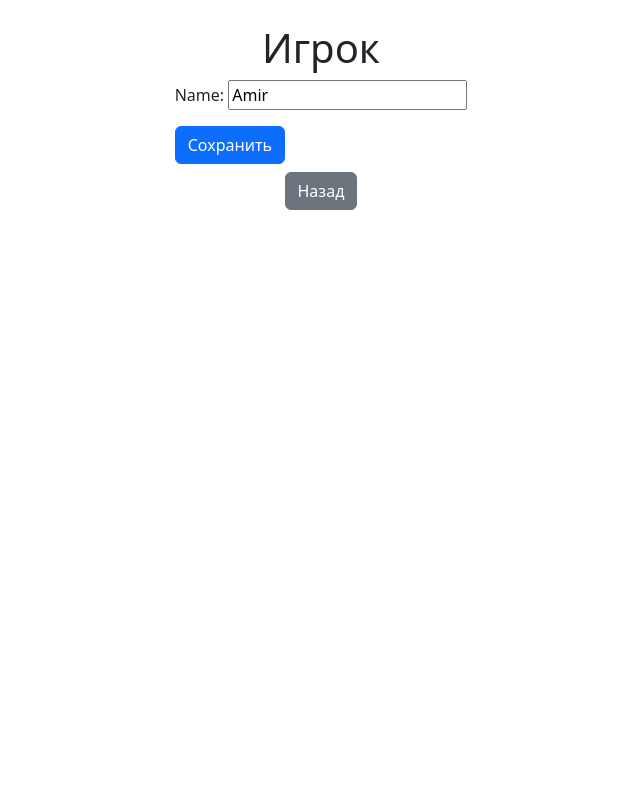
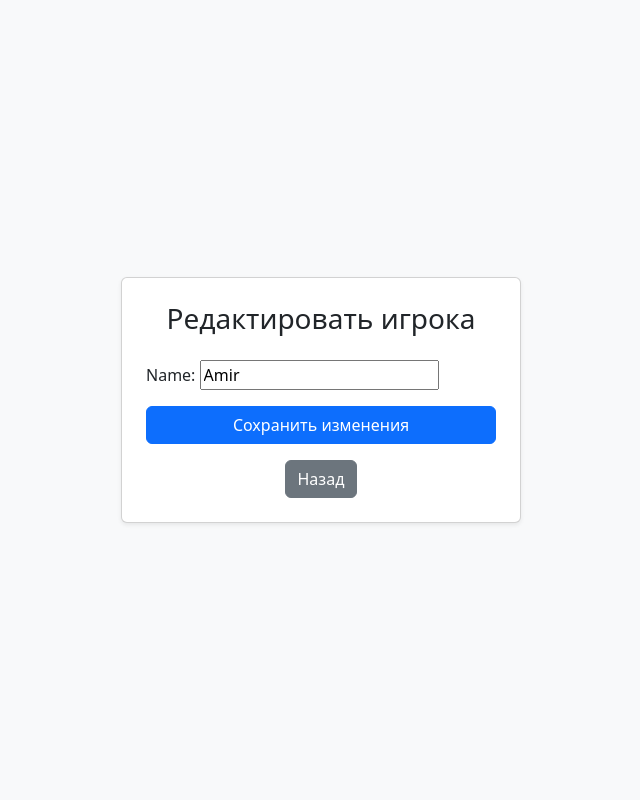
Before and after one commit to kachkynova-artur/-, a Django app: page /players/3/edit/ in a window 1280 px wide. Shown: the whole page, without its empty margins (319-959 px from the left). Run offline with Django 5.2, Linux system fonts and the light colour scheme; data comes from the database, SQL or seed files in the repository; both versions use the stored data as it was after the commit.

Commit message:
конец!

```diff
--- a/game_app/templates/game_app/player_form.html
+++ b/game_app/templates/game_app/player_form.html
@@ -1,19 +1,37 @@
+{% load static %}
 <!DOCTYPE html>
-<html>
+<html lang="ru">
 <head>
-    <title>Игрок</title>
+    <meta charset="UTF-8">
+    <title>{% if form.instance.pk %}Редактировать игрока{% else %}Добавить игрока{% endif %}</title>
     <link href="https://cdn.jsdelivr.net/npm/bootstrap@5.3.0/dist/css/bootstrap.min.css" rel="stylesheet">
 </head>
-<body>
-<div class="container mt-4 text-center">
-    <h1>Игрок</h1>
-    <form method="post" class="d-inline-block text-start">{% csrf_token %}
-        {{ form.as_p }}
-        <button class="btn btn-primary" type="submit">Сохранить</button>
-    </form>
-    <div class="mt-2">
-        <a class="btn btn-secondary" href="{% url 'player_list' %}">Назад</a>
+<body class="bg-light">
+    <div class="d-flex justify-content-center align-items-center" style="min-height: 100vh;">
+        <div class="card shadow-sm p-4" style="width: 400px;">
+            <h3 class="card-title text-center mb-4">
+                {% if form.instance.pk %}
+                    Редактировать игрока
+                {% else %}
+                    Добавить игрока
+                {% endif %}
+            </h3>
+            <form method="post">{% csrf_token %}
+                {{ form.as_p }}
+                <div class="d-grid mt-3">
+                    <button class="btn btn-primary" type="submit">
+                        {% if form.instance.pk %}
+                            Сохранить изменения
+                        {% else %}
+                            Сохранить
+                        {% endif %}
+                    </button>
+                </div>
+            </form>
+            <div class="text-center mt-3">
+                <a class="btn btn-secondary" href="{% url 'player_list' %}">Назад</a>
+            </div>
+        </div>
     </div>
-</div>
 </body>
 </html>
--- a/game_app/templates/game_app/player_list.html
+++ b/game_app/templates/game_app/player_list.html
@@ -8,7 +8,7 @@
 </head>
 <body>
 <div class="container mt-4">
-    <h1 class="mb-4 text-center">Игроки</h1>
+    <h1 class="mb-4 text-center">Угадай число!</h1>
     <div class="d-flex flex-wrap gap-3 justify-content-center">
         {% for player in players %}
         <div class="card shadow-sm" style="width: 18rem;">
```
Also changed, not shown: db.sqlite3.
